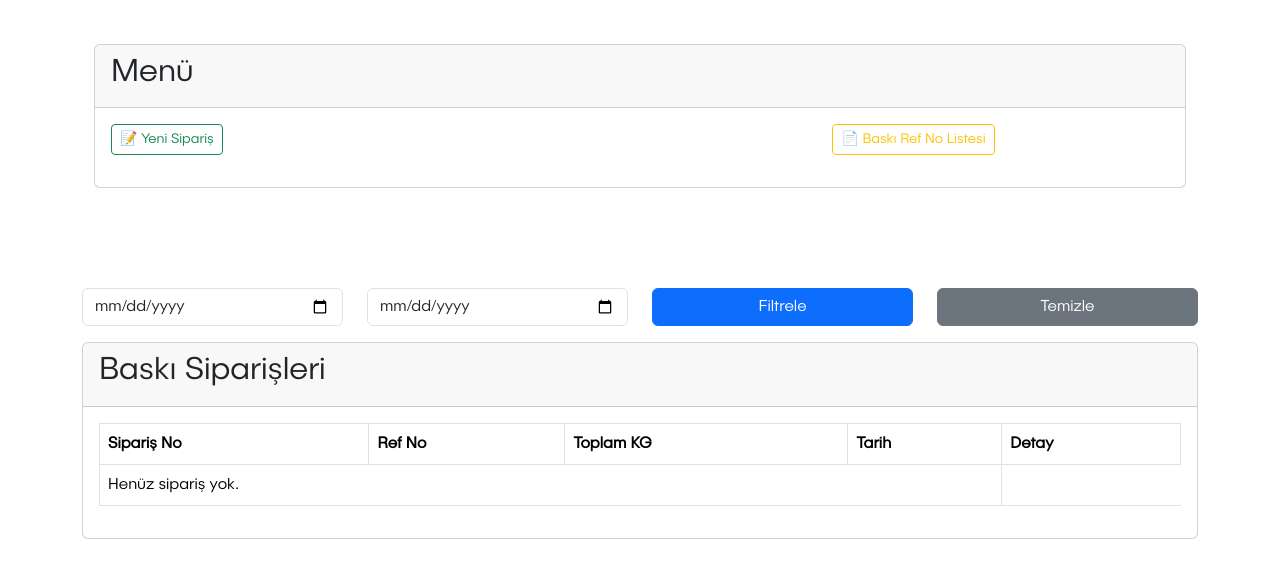
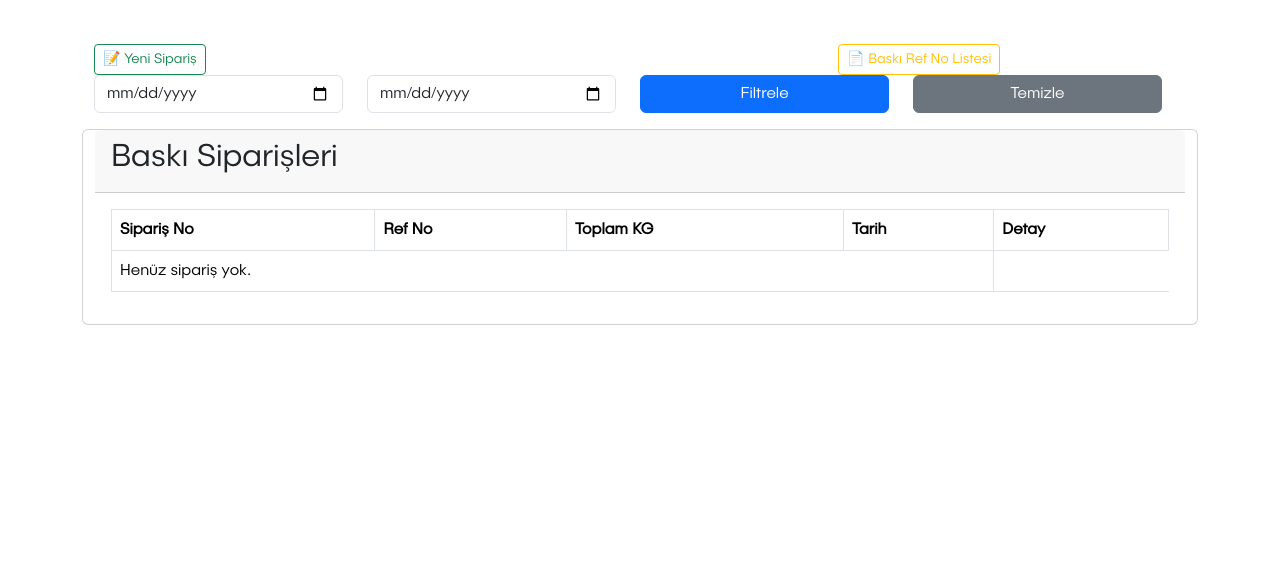
Before and after one commit to Direcik/webgamaiq, a Django app: template printing/templates/printing_order_list.html in a window 1280 px wide. Shown: the part 56-634 px from the top of the page. Run offline with Django 4.2, Linux system fonts and the light colour scheme; the template is opened without the code that fills it, so the values that code supplies are empty; some libraries are stand-ins or nearby versions.

Commit message:
first commit

```diff
--- a/printing/templates/printing_order_list.html
+++ b/printing/templates/printing_order_list.html
@@ -2,11 +2,7 @@
 {% block body %}
 {% load crispy_forms_tags %}
 
-<div class="card mb-4">
-    <div class="card-header">
-        <h2>Menü</h2>
-    </div>
-        <div class="card-body">
+
     <div class="row mb-3">
         <div class="col-md-4">
             <a href="{% url 'printing:printing_order_create' %}" class="btn btn-outline-success btn-sm w-125">
@@ -19,10 +15,7 @@
             📄 Baskı Ref No Listesi
         </a>
     </div>
-            </div>
-        </div>
-    </div>
-</div>
+
 <form method="get" class="row mb-3">
     <div class="col-md-3">
         <input type="date" name="start_date" value="{{ start_date }}" class="form-control">
```
Also changed, not shown: printing/views.py (+17 -4 lines). Lines whose indentation alone changed are shown as unchanged.
